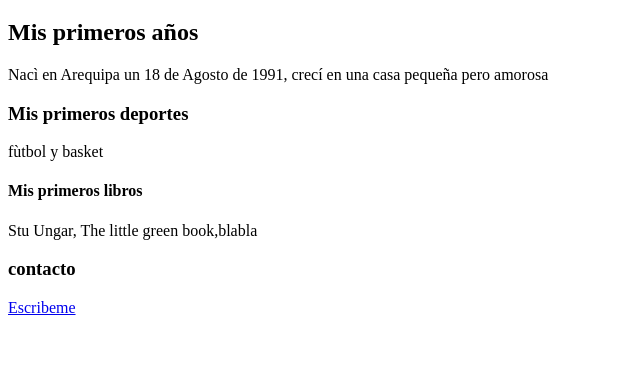
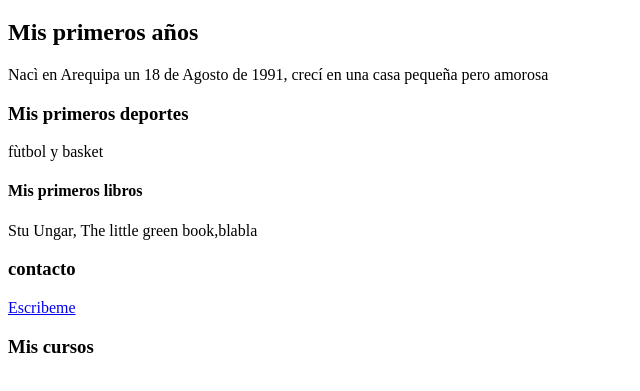
Before and after one commit to CgMayhuire/biografia, a plain HTML site: page index.html in a window 1280 px wide. Shown: the part 87-478 px from the top of the page, without its empty margins (0-640 px from the left). Drawn offline with Linux system fonts and the light colour scheme.

Commit message:
agregue mis cursos

```diff
--- a/index.html
+++ b/index.html
@@ -28,6 +28,9 @@
             <a href="mailto:cg.mayhuire@gmail.com">
                 Escribeme
             </a>
+            <section>
+                <h3>Mis cursos</h3>
+            </section>
         </section>
     </footer>
 </body>
```
